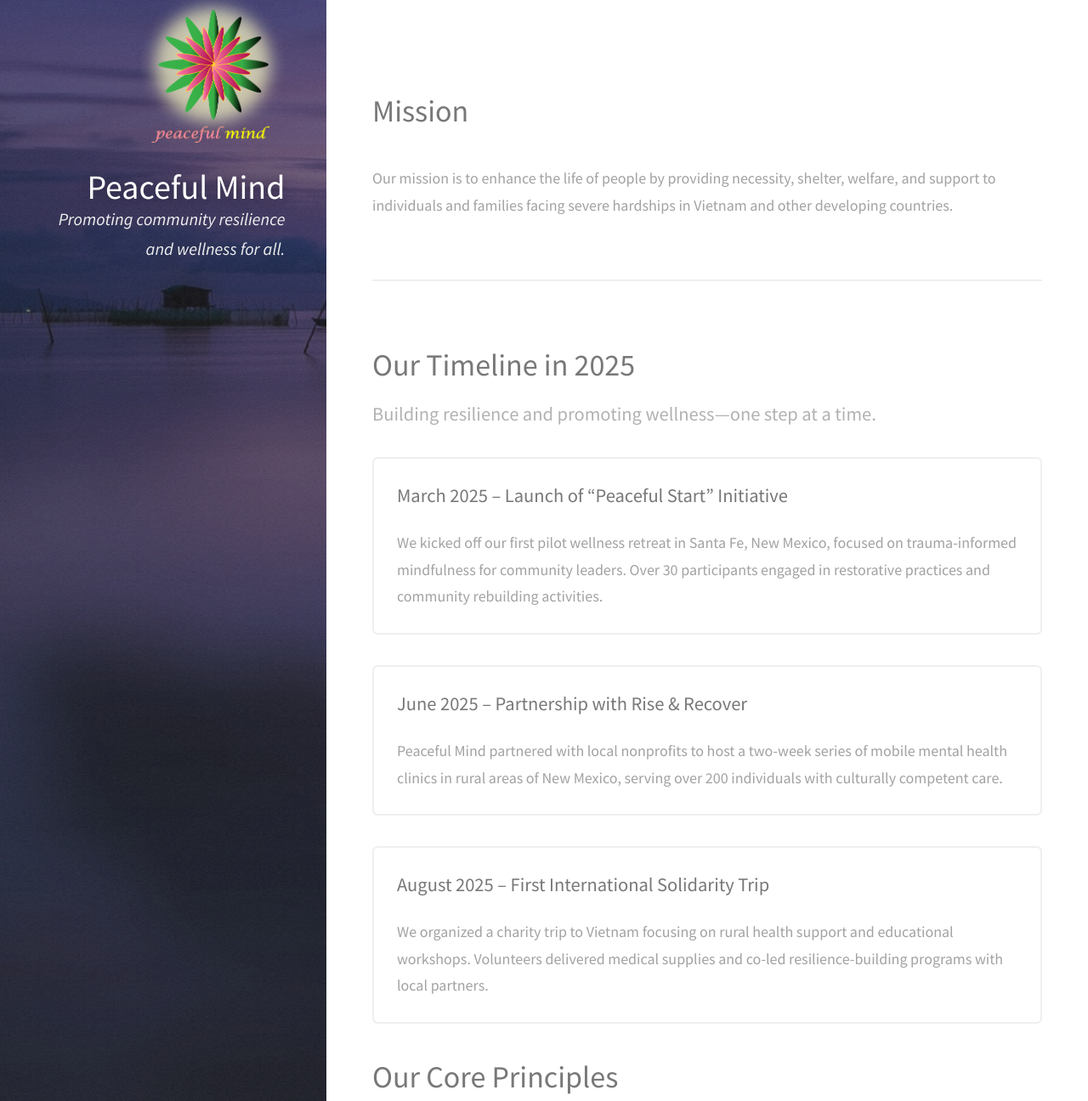
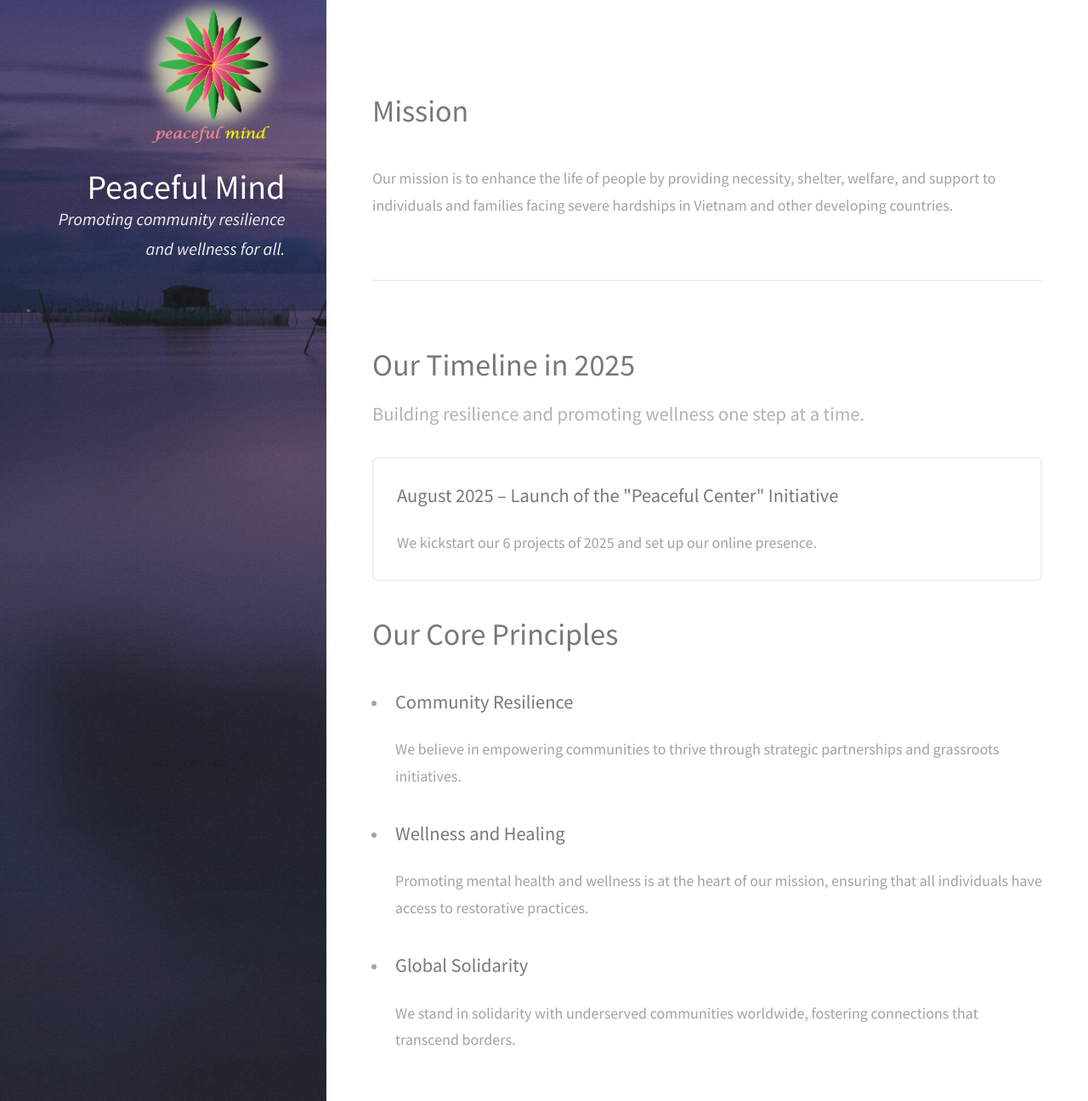
Before and after one commit to peacefulcenter/peacefulcenter.github.io, a Jekyll site: the page built from pages/mission.md, in a window 1280 px wide and 1400 px high, cut to the strip 104-1400 px from the top of the window. Shown: the whole strip at 85% size. Built offline with Jekyll 4.4.1, drawn with Linux system fonts in a browser that asks for light colours.

Commit message:
got rid of fake information

```diff
--- a/pages/mission.md
+++ b/pages/mission.md
@@ -7,22 +7,12 @@ permalink: /:basename/
 <section id="two">
   <header class="major">
     <h2>Our Timeline in 2025</h2>
-    <p>Building resilience and promoting wellness—one step at a time.</p>
+    <p>Building resilience and promoting wellness one step at a time.</p>
   </header>
 
   <div class="box">
-    <h3>March 2025 – Launch of “Peaceful Start” Initiative</h3>
-    <p>We kicked off our first pilot wellness retreat in Santa Fe, New Mexico, focused on trauma-informed mindfulness for community leaders. Over 30 participants engaged in restorative practices and community rebuilding activities.</p>
-  </div>
-
-  <div class="box">
-    <h3>June 2025 – Partnership with Rise & Recover</h3>
-    <p>Peaceful Mind partnered with local nonprofits to host a two-week series of mobile mental health clinics in rural areas of New Mexico, serving over 200 individuals with culturally competent care.</p>
-  </div>
-
-  <div class="box">
-    <h3>August 2025 – First International Solidarity Trip</h3>
-    <p>We organized a charity trip to Vietnam focusing on rural health support and educational workshops. Volunteers delivered medical supplies and co-led resilience-building programs with local partners.</p>
+    <h3>August 2025 – Launch of the "Peaceful Center" Initiative</h3>
+    <p>We kickstart our 6 projects of 2025 and set up our online presence.</p>
   </div>
 </section>
 
```
